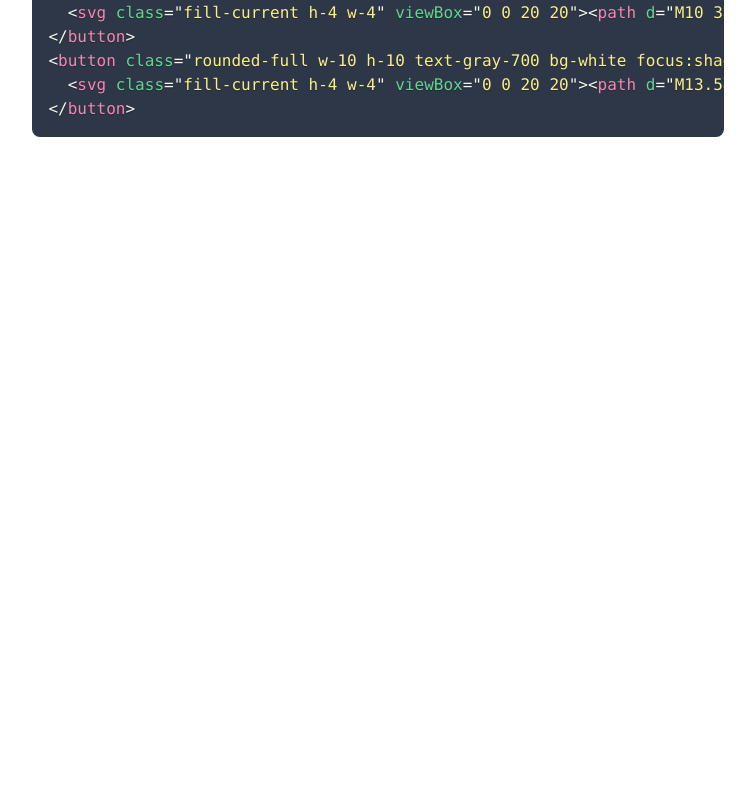
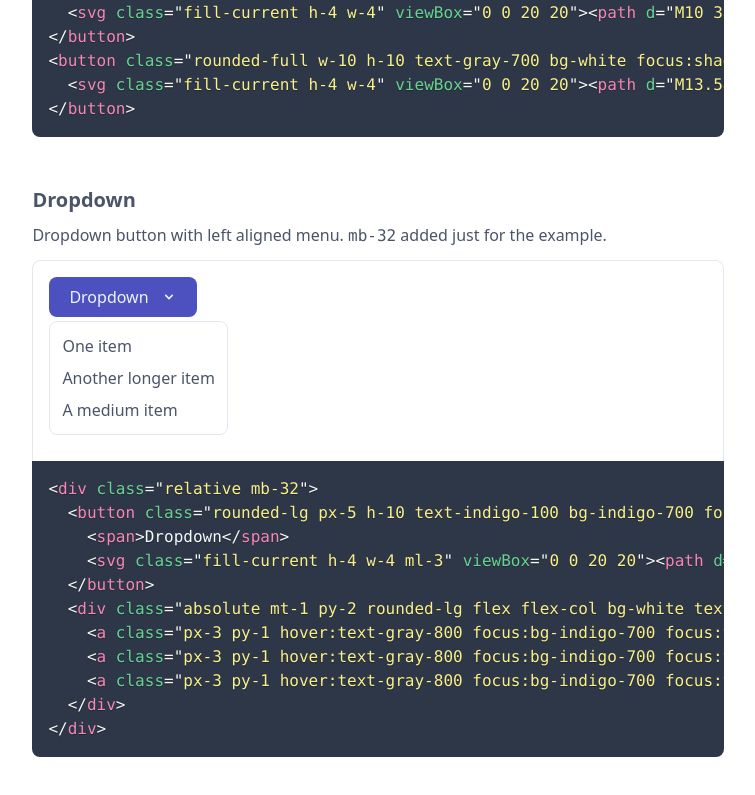
Before and after one commit to estevanmaito/tailwind-starter-kit, a Next.js app: page /docs/buttons in a window 1280 px wide. Shown: the part 3008-3803 px from the top of the page, without its empty margins (286-1041 px from the left). Before the commit the page ends 3193 px from the top, so only its background shows below. Built offline with nearby package versions, Linux system fonts and the light colour scheme.

Commit message:
add dropdown to buttons

```diff
--- a/pages/docs/buttons.jsx
+++ b/pages/docs/buttons.jsx
@@ -71,6 +71,20 @@ const buttonIconCode = `
 </button>
 `
 
+const dropdownLeftCode = `
+<div class="relative mb-32">
+  <button class="rounded-lg px-5 h-10 text-indigo-100 bg-indigo-700 focus:shadow-outline hover:bg-indigo-800 transition-colors duration-150 inline-flex items-center">
+    <span>Dropdown</span>
+    <svg class="fill-current h-4 w-4 ml-3" viewBox="0 0 20 20"><path d="M5.293 7.293a1 1 0 011.414 0L10 10.586l3.293-3.293a1 1 0 111.414 1.414l-4 4a1 1 0 01-1.414 0l-4-4a1 1 0 010-1.414z" clip-rule="evenodd" fill-rule="evenodd"></path></svg>
+  </button>
+  <div class="absolute mt-1 py-2 rounded-lg flex flex-col bg-white text-gray-700 border">
+    <a class="px-3 py-1 hover:text-gray-800 focus:bg-indigo-700 focus:text-white" href="#">One item</a>
+    <a class="px-3 py-1 hover:text-gray-800 focus:bg-indigo-700 focus:text-white" href="#">Another longer item</a>
+    <a class="px-3 py-1 hover:text-gray-800 focus:bg-indigo-700 focus:text-white" href="#">A medium item</a>
+  </div>
+</div>
+`
+
 function Buttons() {
   return (
     <Layout>
@@ -131,6 +145,14 @@ function Buttons() {
         <P>Button with icon.</P>
         <CodeCard lang="html" code={buttonIconCode} />
       </ExampleSection>
+
+      <ExampleSection id="dropdown-left">
+        <H4>Dropdown</H4>
+        <P>
+          Dropdown button with left aligned menu. <code>mb-32</code> added just for the example.
+        </P>
+        <CodeCard lang="html" code={dropdownLeftCode} />
+      </ExampleSection>
     </Layout>
   )
 }
```
